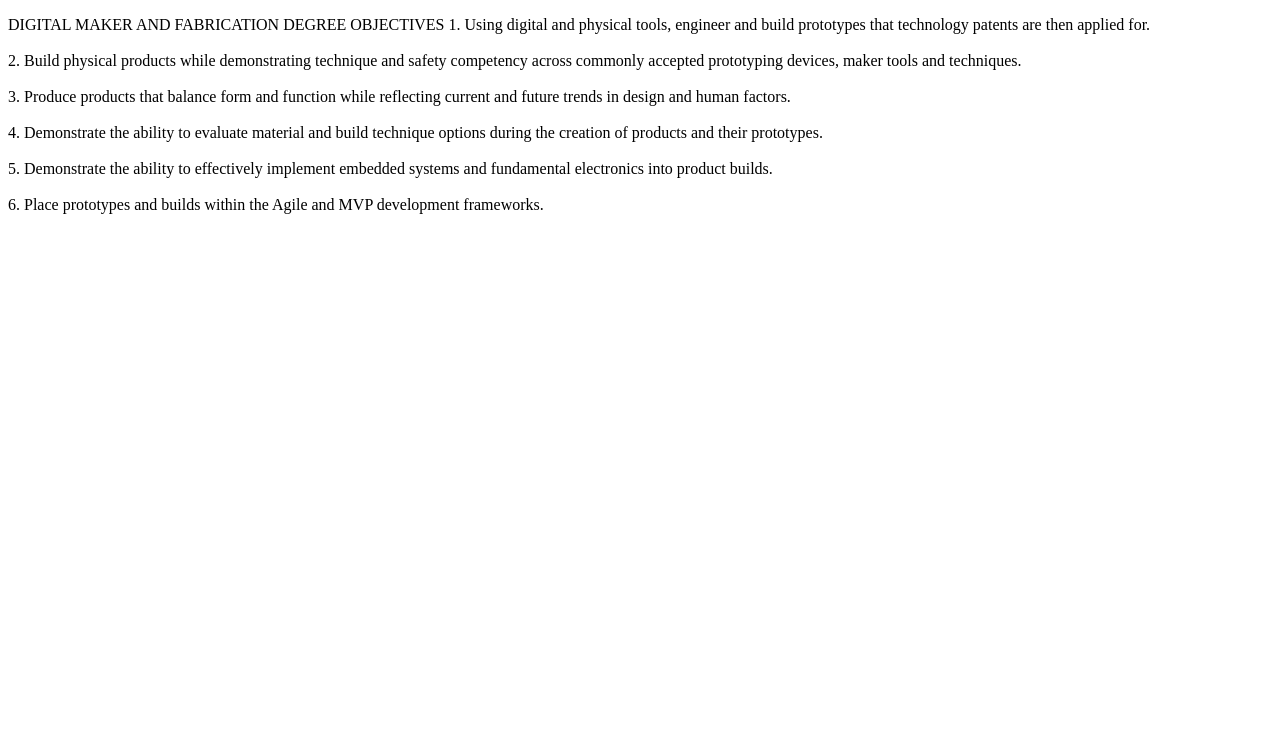
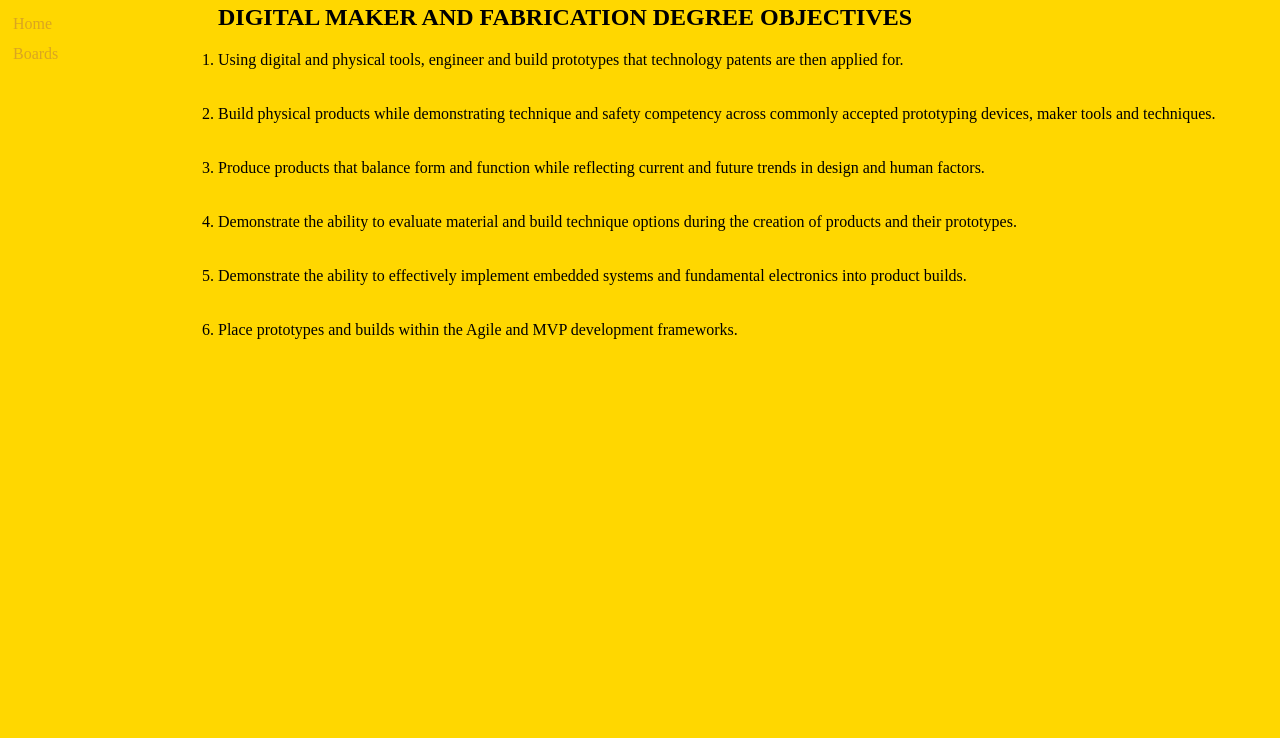
Before and after one commit to cwhite97196/CSC102, a plain HTML site: page boards.html in a window 1280 px wide. Shown: the part 62-800 px from the top of the page. Drawn offline with Linux system fonts and the light colour scheme.

Commit message:
Add files via upload

```diff
--- a/boards.html
+++ b/boards.html
@@ -6,10 +6,11 @@
     <!-- the head section has info for the browser and search engines -->
     <head>
         <title>CSC102 Boards Page</title>
+        <link rel="stylesheet" href="style.css">
     </head>
     <!--the body section holds the text and images that we want to show to the user-->
     <body>
-        <header
+        <header>
         <h1>Welcome to My CSC102 Boards Page</h1>
         <!-- p is for paragraphs, comes with default spacing  -->
          <nav>
@@ -20,25 +21,27 @@
         </header>
 
         <p>
-            DIGITAL MAKER AND FABRICATION DEGREE OBJECTIVES
-1. Using digital and physical tools, engineer and build prototypes that technology patents are then applied for.
+            <h2>DIGITAL MAKER AND FABRICATION DEGREE OBJECTIVES</h2>
+<ol>
+    <li> Using digital and physical tools, engineer and build prototypes that technology patents are then applied for.</li>
 <br>
 <br>
-2. Build physical products while demonstrating technique and safety competency across commonly accepted prototyping
-devices, maker tools and techniques.
+    <li>Build physical products while demonstrating technique and safety competency across commonly accepted prototyping
+devices, maker tools and techniques.</li>
 <br>
 <br>
-3. Produce products that balance form and function while reflecting current and future trends in design and human factors.
+    <li>Produce products that balance form and function while reflecting current and future trends in design and human factors.</li>
 <br>
 <br>
-4. Demonstrate the ability to evaluate material and build technique options during the creation of products and their
-prototypes.
+    <li>Demonstrate the ability to evaluate material and build technique options during the creation of products and their
+prototypes.</li>
 <br>
 <br>
-5. Demonstrate the ability to effectively implement embedded systems and fundamental electronics into product builds.
+    <li>Demonstrate the ability to effectively implement embedded systems and fundamental electronics into product builds.</li>
 <br>
 <br>
-6. Place prototypes and builds within the Agile and MVP development frameworks.
-        </p>
+    <li>Place prototypes and builds within the Agile and MVP development frameworks.</li>
+</ol>
+</p>
     </body>
  </html>
--- /dev/null
+++ b/style.css
@@ -0,0 +1,64 @@
+/*
+Declaration block:
+selector{
+    property: value;
+    property2: value;
+*/
+
+body{
+    background-color: gold;
+    color:black;
+}
+
+nav{
+    list-style: square;
+    height: 600;
+    width: 200;
+    float: left;
+    padding: 5px;
+    line-height: 30px;
+
+}
+a:link{
+    color:goldenrod;
+    background-color: transparent;
+    text-decoration: solid;
+}
+
+a:visited{
+    color:royalblue;
+    background-color: transparent;
+    text-decoration: none;
+
+}
+
+a:hover{
+    color:red;
+    background-color: transparent;
+    text-decoration: none;
+}
+
+a:active{
+    color:purple;
+    background-color: transparent;
+    text-decoration: underline;
+}
+
+footer{
+    text-align: center;
+    margin-right: 200px;
+}
+
+#memeImage{
+    margin-right: 200px;
+    width: 400px;
+}
+
+h1{
+    text-align:center;
+}
+ol{
+    font-family: 'Times New Roman', Times, serif;
+    color:black;
+    font-style: normal;
+}
```
Also changed, not shown: index.html (+2 -2 lines), screenshot 3.jpg (added).
